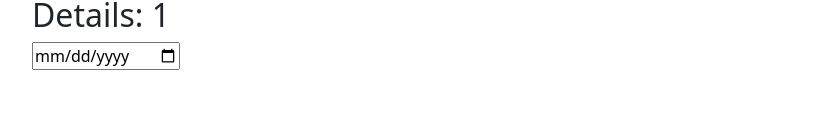
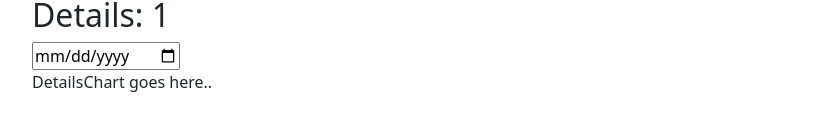
Before and after one commit to arhillis/trading-app, a React (Create React App) app: page /details/1 in a window 1280 px wide. Shown: the part 304-434 px from the top of the page, without its empty margins (50-871 px from the left). Built offline with nearby package versions, Linux system fonts and the light colour scheme; no server answers.

Commit message:
Details chart added

```diff
--- /dev/null
+++ b/src/components/details-chart.js
@@ -0,0 +1,7 @@
+import React from 'react'
+
+export default function DetailsChart() {
+  return (
+    <div>DetailsChart goes here..</div>
+  )
+}
--- a/src/routes/details.js
+++ b/src/routes/details.js
@@ -1,6 +1,8 @@
 import { useEffect, useState } from "react";
 import { useParams } from "react-router";
 import finhub from "../apis/finhub";
+
+import DetailsChart from "../components/details-chart";
 
 function Details(){
     const {symbol} = useParams();
@@ -121,6 +123,7 @@ function Details(){
     return (<div>
         <h2>Details: {symbol}</h2>
         <input type='date' />
+        <DetailsChart />
     </div>)
 }
 
```
